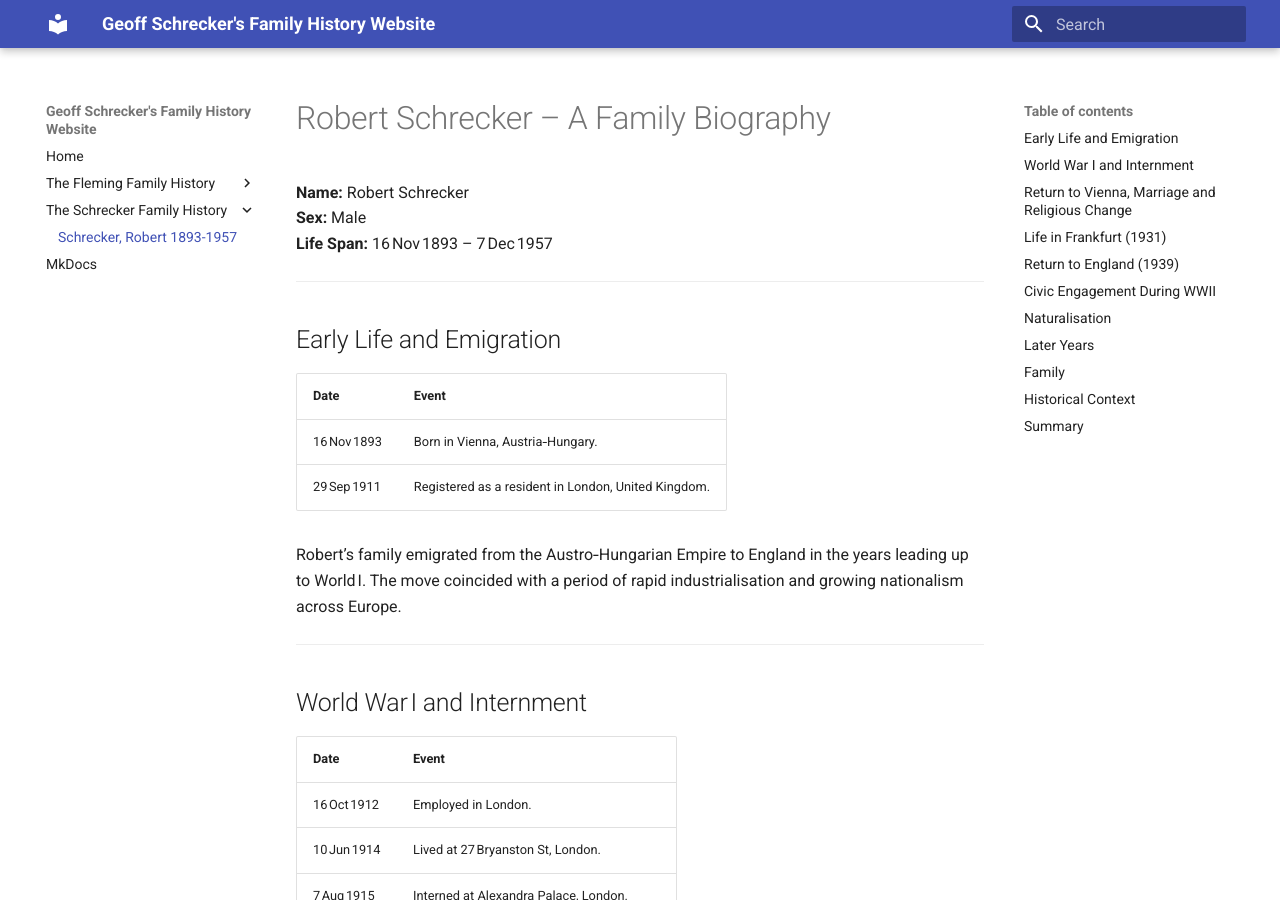
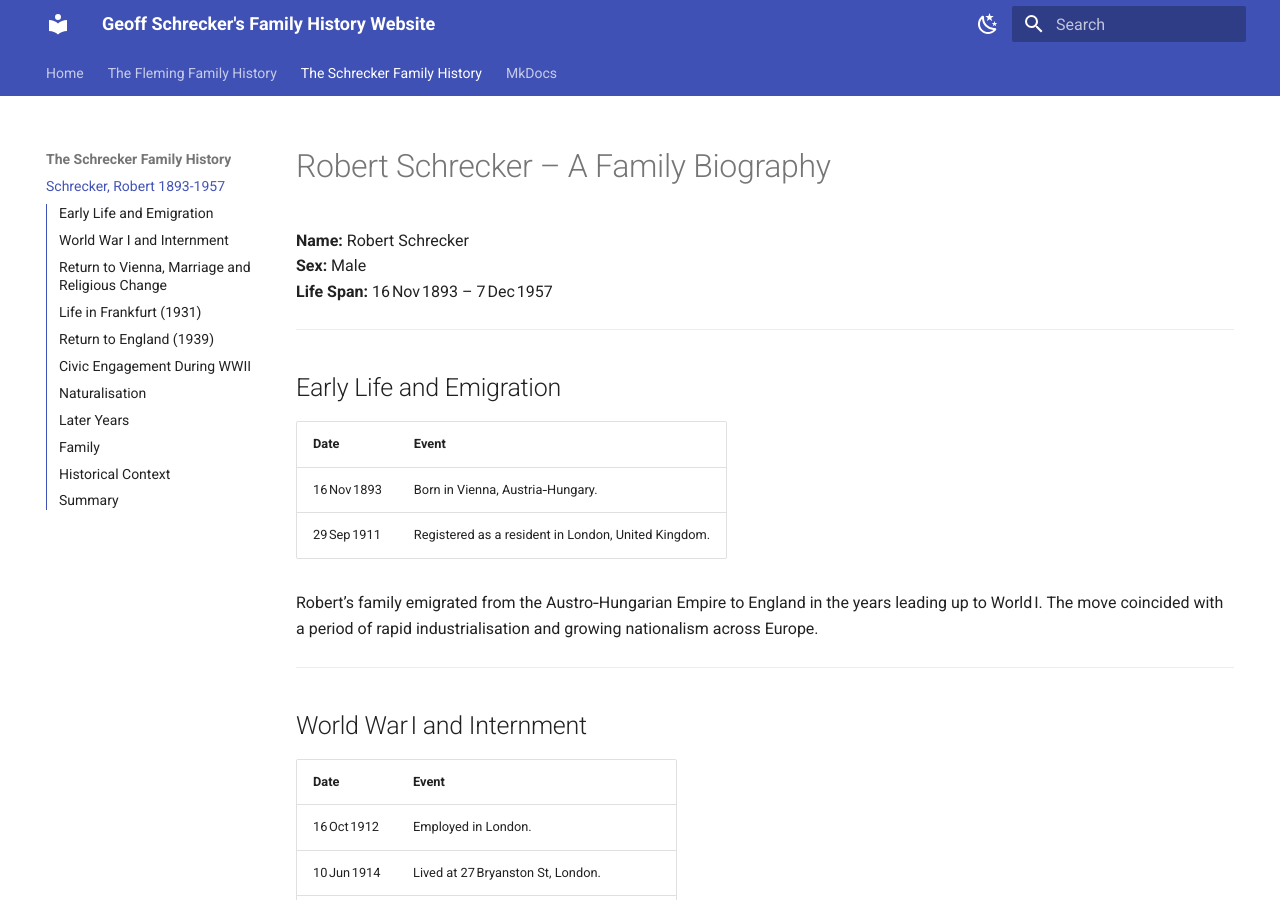
Before and after one commit to Schrecker-Family/Website, an MkDocs documentation site: the page built from docs/SchreckerR.md, in a window 1280 px wide and 900 px high. Built offline with MkDocs 1.6.1 and Material for MkDocs 9.7.7, drawn with Linux system fonts in a browser that asks for light colours.

Commit message:
Update mkdocs.yml

```diff
--- a/mkdocs.yml
+++ b/mkdocs.yml
@@ -1,6 +1,36 @@
 site_name: Geoff Schrecker's Family History Website
 theme:
   name: material
+  palette:
+    #Light mode
+    - scheme: default
+      primary: indigo
+      accent: indigo
+      toggle:
+        icon: material/weather-night
+        name: Switch to dark mode
+    # Dark mode
+    - scheme: slate
+      primary: indigo
+      accent: indigo
+      toggle:
+        icon: material/weather-sunny
+        name: Switch to light mode
+  font:
+    text: Roboto
+    code: Roboto Mono
+  features:
+    - navigation.tabs
+    - navigation.top
+    - search.highlight
+    - search.suggest
+    - toc.integrate
+    - content.code.annotate
+    - content.tabs.link
+    - header.autohide
+    - navigation.sections
+    - navigation.expand
+    - navigation.instant
 nav:
   - Home: index.md
   - The Fleming Family History:
```
